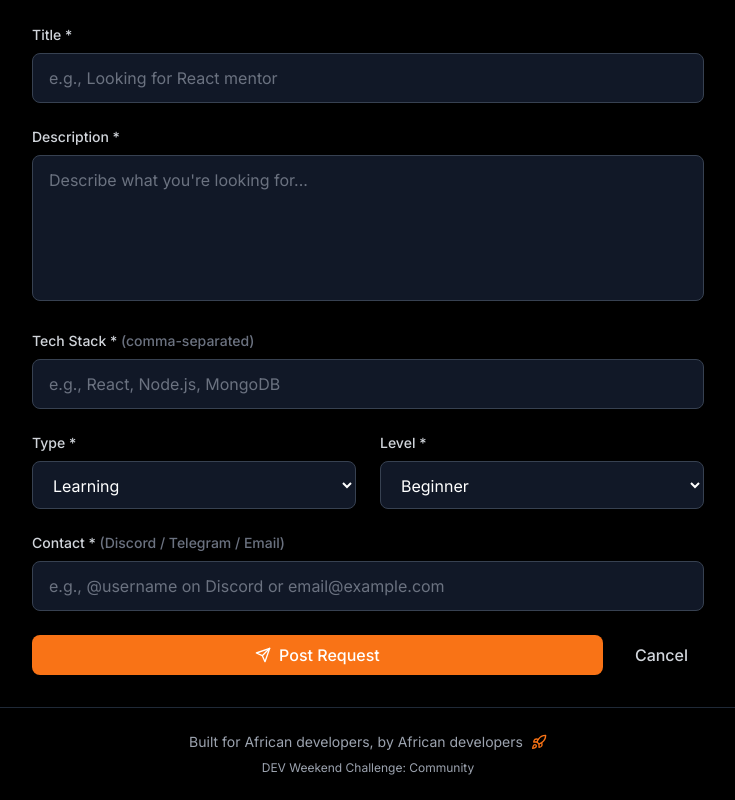
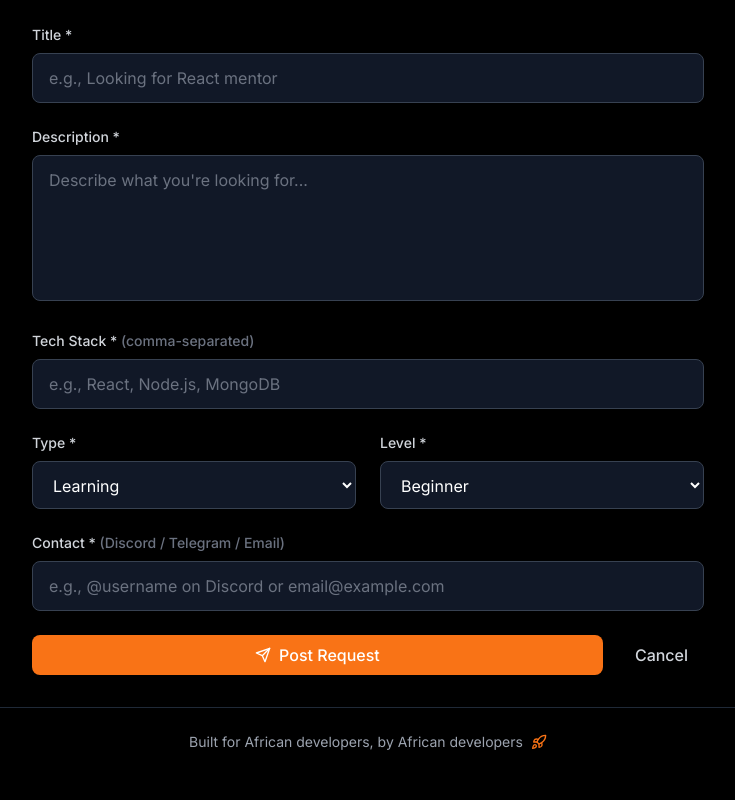
Before and after one commit to alphonsekazadi/devconnect-africa, a React (Vite) app: page /create in a window 1280 px wide. Shown: the part 192-992 px from the top of the page, without its empty margins (272-1007 px from the left). After the commit the page ends 968 px from the top, so only its background shows below. Built offline with nearby package versions, Linux system fonts and the light colour scheme.

Commit message:
update footer

```diff
--- a/src/components/layout/Footer.jsx
+++ b/src/components/layout/Footer.jsx
@@ -10,7 +10,6 @@ export const Footer = () => {
             Built for African developers, by African developers
             <Rocket className="w-4 h-4 ml-2 text-accent" />
           </p>
-          <p className="mt-2 text-xs">DEV Weekend Challenge: Community</p>
         </div>
       </div>
     </footer>
```
Also changed, not shown: 1 other file (tests, documents, lock files or other folders).
